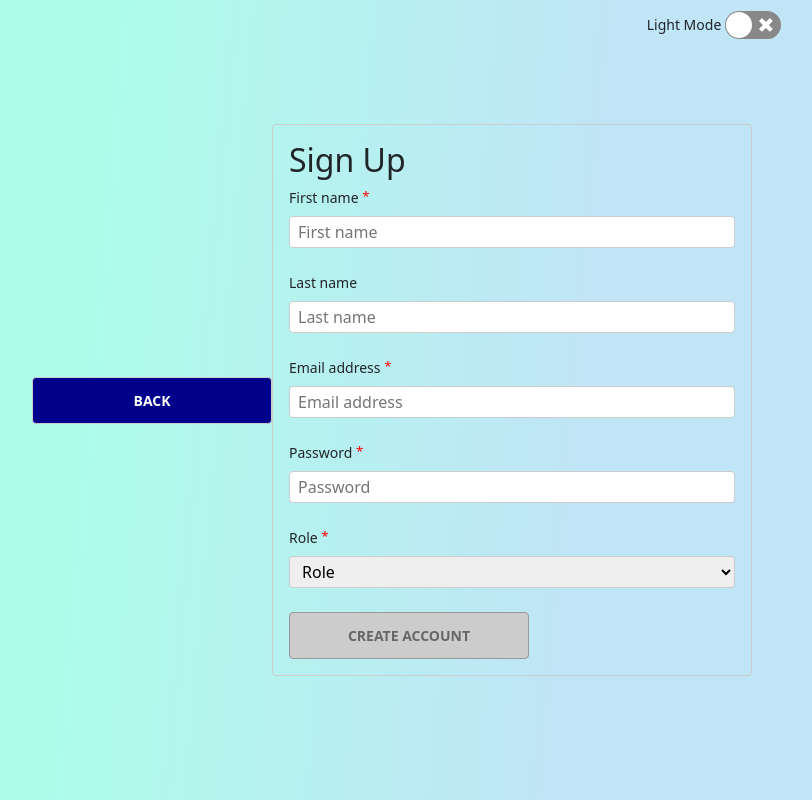
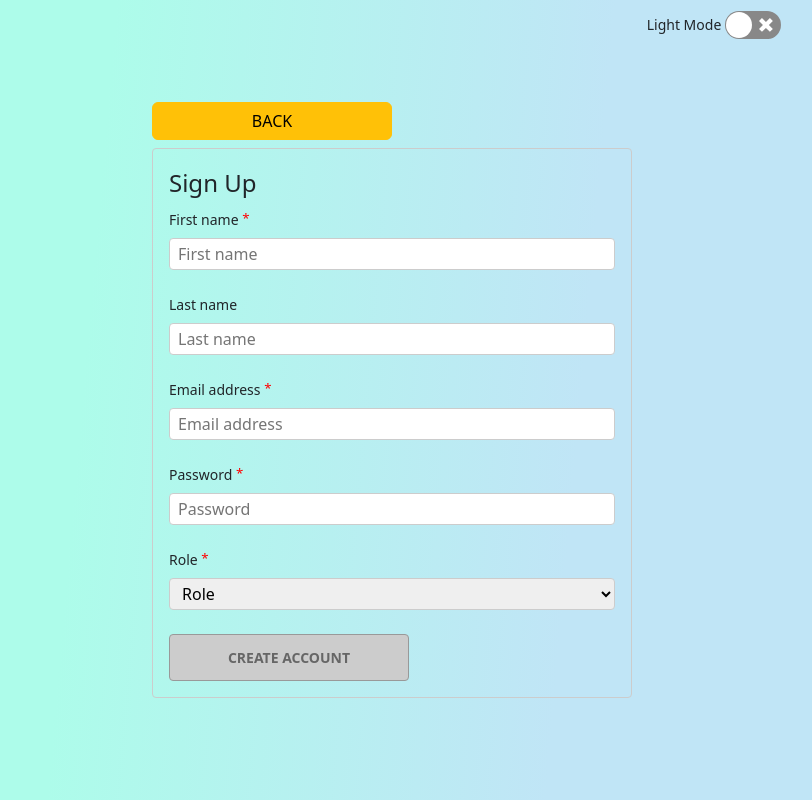
Before and after one commit to Donna-Sayos/theme-practice, a React (Create React App) app: page /signup in a window 1280 px wide. Shown: the top 800 px of the page, without its empty margins (248-1060 px from the left). Built offline with nearby package versions, Linux system fonts and the light colour scheme.

Commit message:
editted the signup component

```diff
--- a/src/component/form/Signup.js
+++ b/src/component/form/Signup.js
@@ -48,14 +48,14 @@ function Signup() {
 
   return (
     <div className="App">
-      <div>
-        <button type="button" onClick={() => navigate("/")}>
-          back
-        </button>
-      </div>
       <form onSubmit={handleSubmit}>
+        <div className="mb-2">
+          <button className="btn btn-warning" type="button" onClick={() => navigate("/")}>
+            back
+          </button>
+        </div>
         <fieldset>
-          <h2>Sign Up</h2>
+          <legend>Sign Up</legend>
           <div className="Field">
             <label>
               First name <sup>*</sup>
```
